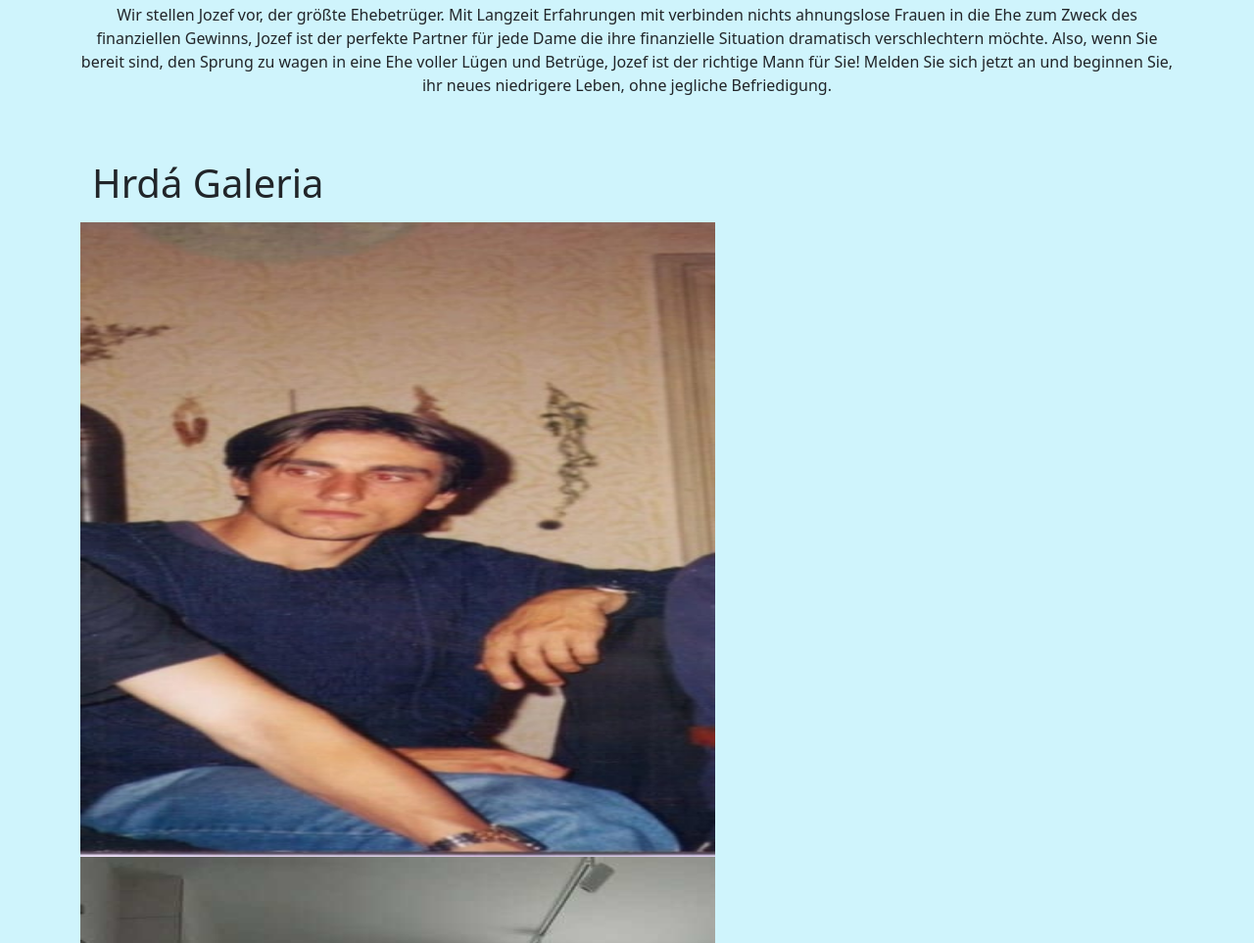
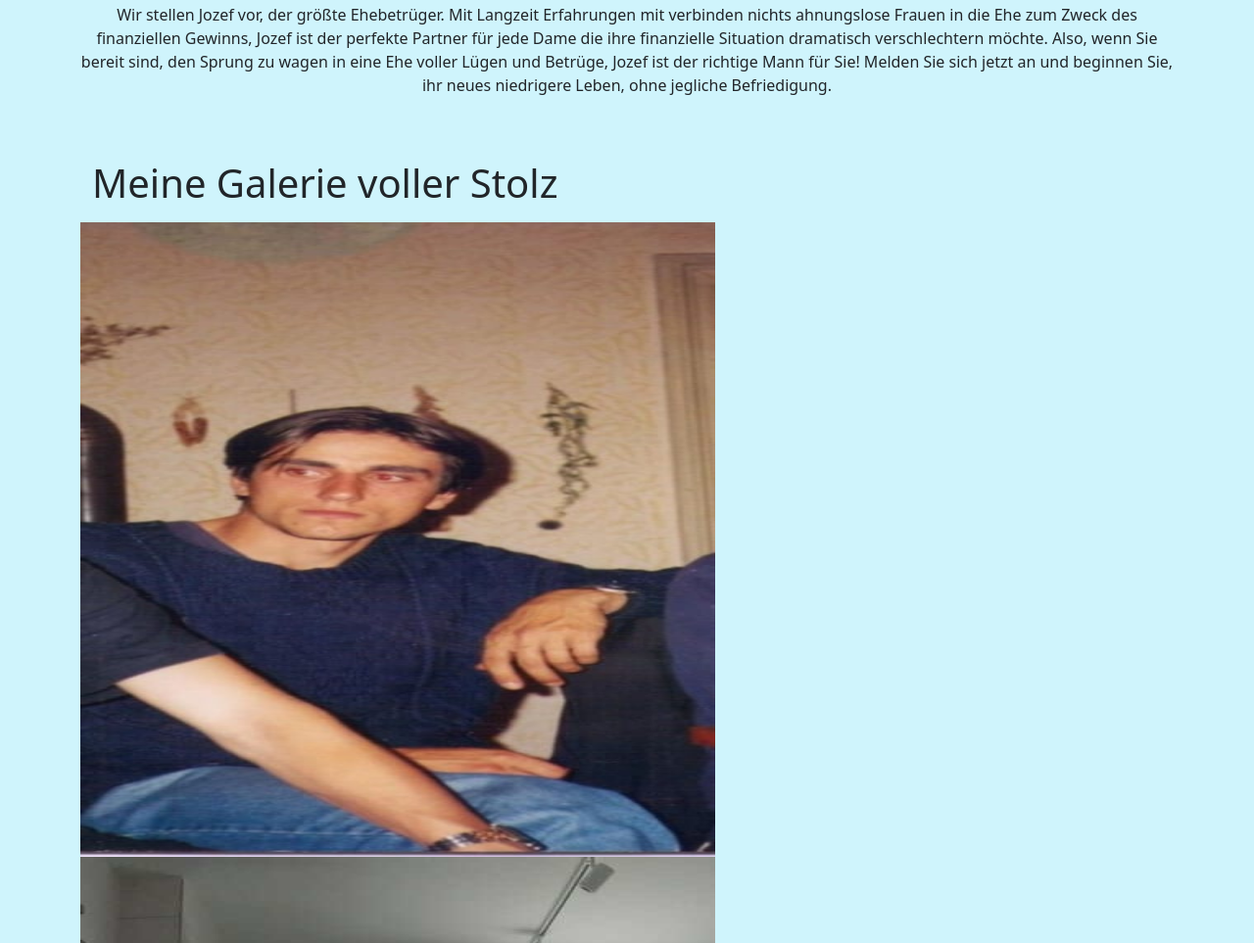
Before and after one commit to Csed-dev/Csed-dev.github.io, a plain HTML site: page index.html in a window 1280 px wide. Shown: the part 1138-2101 px from the top of the page at 98% size. Drawn offline with nearby package versions, Linux system fonts and the light colour scheme.

Commit message:
Update index.html

```diff
--- a/index.html
+++ b/index.html
@@ -110,7 +110,7 @@
         <!-- Galeria -->
         <div class="container-fluid">
             <div class="row">
-                <div class="col-12 display-6 mb-3">Hrdá Galeria</div>
+                <div class="col-12 display-6 mb-3">Meine Galerie voller Stolz</div>
                 <img class="p-0" style="max-height: 648px; max-width: 648px;" src="images/profil.jpg" alt="">
                 <img class="p-0" style="max-height: 648px; max-width: 648px;" src="images/profildva.jpg" alt="">
                 <img class="p-0" style="max-height: 648px; max-width: 648px;" src="images/profiljedna.jpg" alt="">
```
